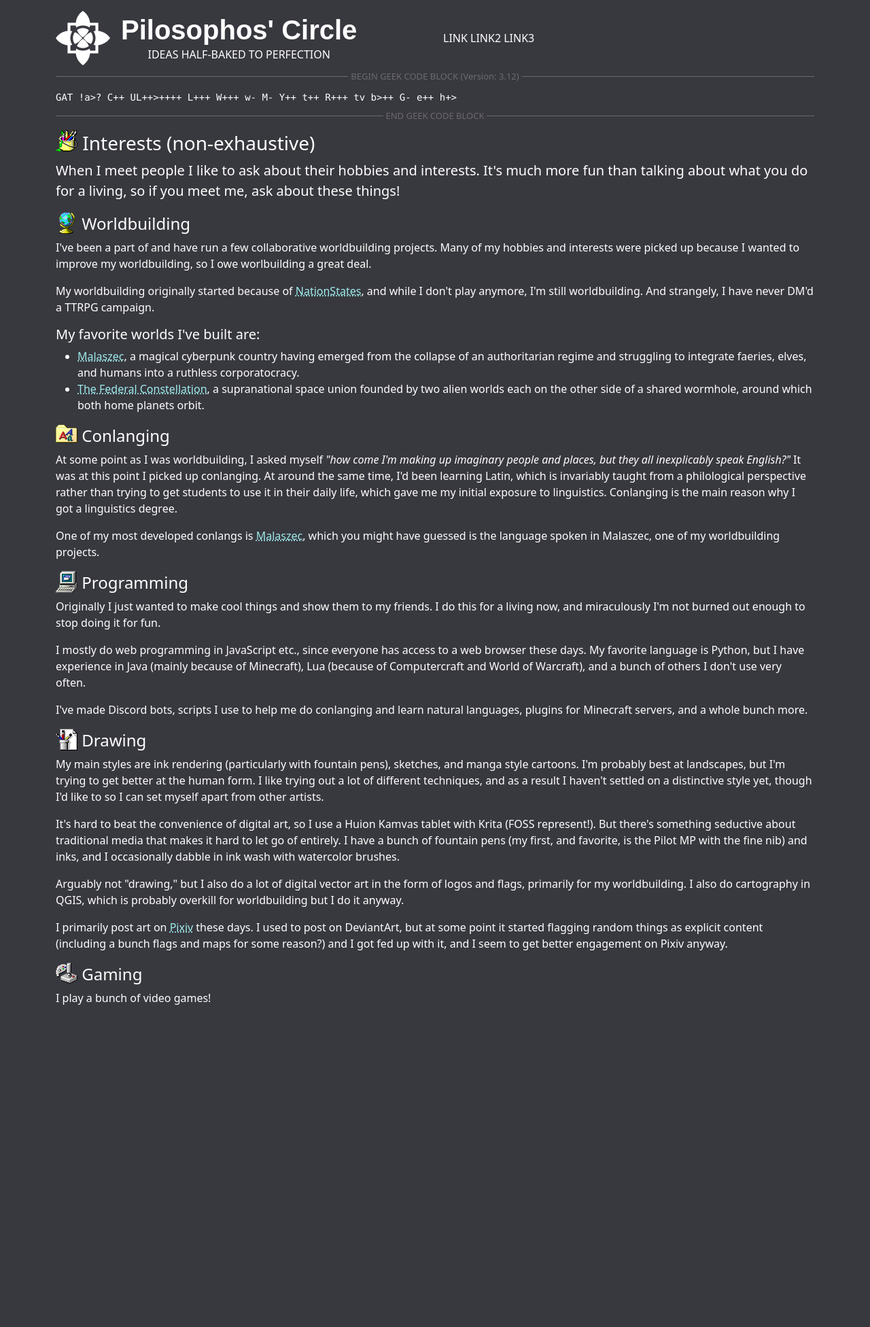
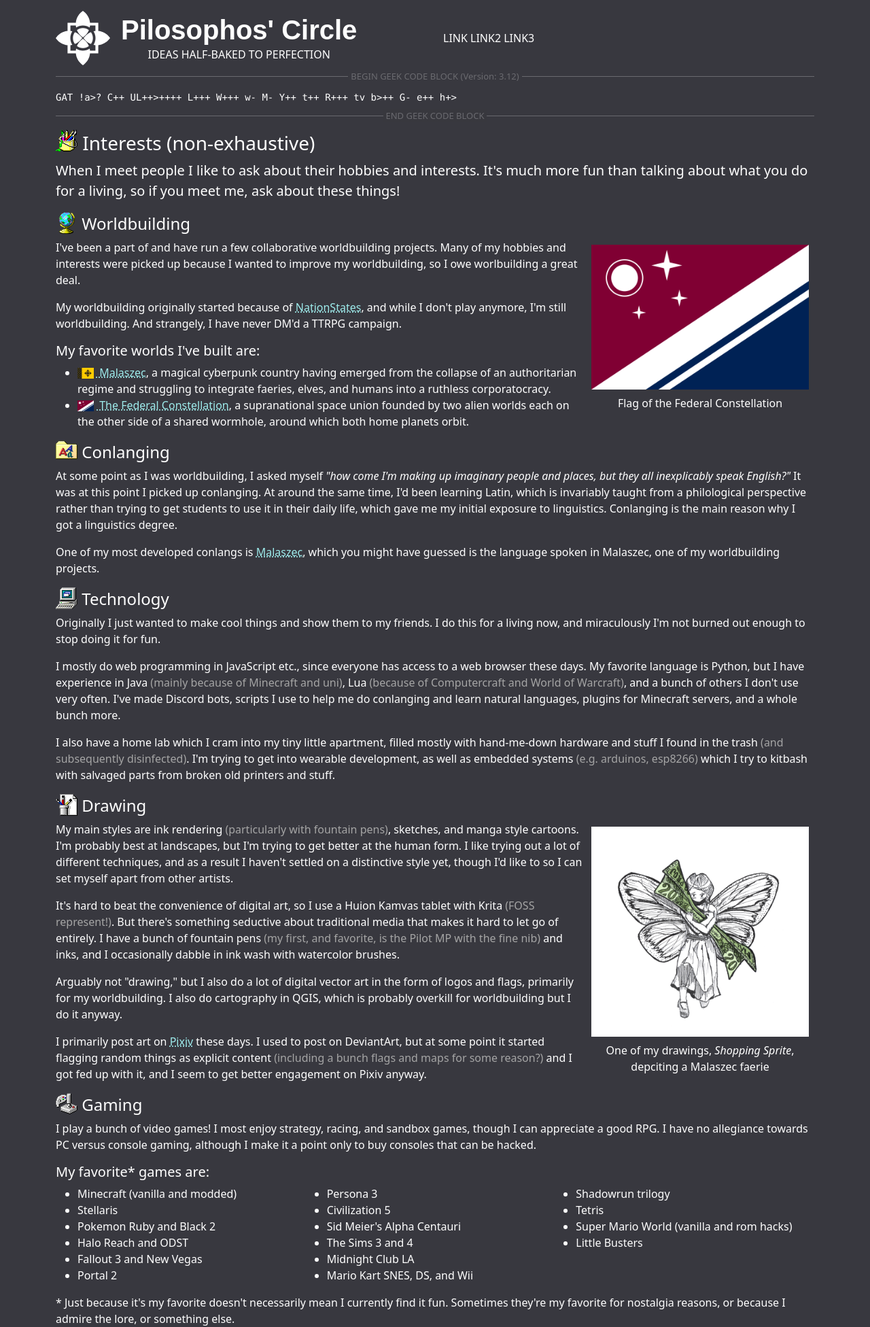
Before and after one commit to pilosophos/pilosophos-site-v1, a Jekyll site: the page built from index.html, in a window 1280 px wide. Shown: the whole page at 68% size. Built offline with Jekyll 4.4.1, drawn with Linux system fonts in a browser that asks for light colours; before the commit the page ends 1480 px from its top, so only the background shows below that.

Commit message:
add more to interests section

```diff
--- a/assets/css/main.scss
+++ b/assets/css/main.scss
@@ -19,5 +19,20 @@ a {
 
 .icon-32 {
   height: 32px;
-  width: 32px;
 }
+
+.icon-16 {
+  height: 16px;
+}
+
+figure {
+  @extend .p-2;
+
+  display: table;
+
+  figcaption {
+    display: table-caption;
+    caption-side: bottom;
+    text-align: center;
+  }
+}
--- a/assets/css/overrides/colors.scss
+++ b/assets/css/overrides/colors.scss
@@ -1,3 +1,4 @@
-$body-bg: #38383f;
+$body-bg: rgb(56, 56, 63);
 $body-color: white;
-$primary: #9eecec;
+$primary: rgb(158, 236, 236);
+$text-muted: rgb(165, 165, 165);
--- a/index.html
+++ b/index.html
@@ -24,6 +24,12 @@ layout: default
         <img src="assets/images/icons/globe_map-0.png" alt="Globe icon from Windows 95" class="icon-32"></img>
         Worldbuilding
       </h4>
+
+      <figure class="float-md-end">
+        <img src="assets/images/federal-constellation-flag.png" alt="Flag of the Federal Constellation" width="320">
+        <figcaption>Flag of the Federal Constellation</figcaption>
+      </figure>
+
       <p>
         I've been a part of and have run a few collaborative worldbuilding projects. Many of my hobbies and interests were picked up because I wanted to improve my worldbuilding, so I owe worlbuilding a great deal.
       </p>
@@ -34,10 +40,10 @@ layout: default
       <h5>My favorite worlds I've built are:</h5>
       <ul>
         <li>
-          <a href="https://nspbcanon.miraheze.org/wiki/Malaszec">Malaszec</a>, a magical cyberpunk country having emerged from the collapse of an authoritarian regime and struggling to integrate faeries, elves, and humans into a ruthless corporatocracy.
+          <a href="https://nspbcanon.miraheze.org/wiki/Malaszec"><img src="assets/images/malaszec-flag.png" class="icon-16 me-1" role="presentation"></img> Malaszec</a>, a magical cyberpunk country having emerged from the collapse of an authoritarian regime and struggling to integrate faeries, elves, and humans into a ruthless corporatocracy.
         </li>
         <li>
-          <a href="https://pilosophos.github.io/the-federal-constellation/">The Federal Constellation</a>, a supranational space union founded by two alien worlds each on the other side of a shared wormhole, around which both home planets orbit.
+          <a href="https://pilosophos.github.io/the-federal-constellation/"><img src="assets/images/federal-constellation-flag.png" class="icon-16 me-1" role="presentation"></img> The Federal Constellation</a>, a supranational space union founded by two alien worlds each on the other side of a shared wormhole, around which both home planets orbit.
         </li>
       </ul>
     </section>
@@ -58,16 +64,16 @@ layout: default
     <section>
       <h4>
         <img src="assets/images/icons/computer_explorer-3.png" alt="Computer icon from Windows 95" class="icon-32">
-        Programming
+        Technology
       </h4>
       <p>
         Originally I just wanted to make cool things and show them to my friends. I do this for a living now, and miraculously I'm not burned out enough to stop doing it for fun.
       </p>
       <p>
-        I mostly do web programming in JavaScript etc., since everyone has access to a web browser these days. My favorite language is Python, but I have experience in Java (mainly because of Minecraft), Lua (because of Computercraft and World of Warcraft), and a bunch of others I don't use very often.
+        I mostly do web programming in JavaScript etc., since everyone has access to a web browser these days. My favorite language is Python, but I have experience in Java <span class="text-muted">(mainly because of Minecraft and uni)</span>, Lua <span class="text-muted">(because of Computercraft and World of Warcraft)</span>, and a bunch of others I don't use very often. I've made Discord bots, scripts I use to help me do conlanging and learn natural languages, plugins for Minecraft servers, and a whole bunch more.
       </p>
       <p>
-        I've made Discord bots, scripts I use to help me do conlanging and learn natural languages, plugins for Minecraft servers, and a whole bunch more.
+        I also have a home lab which I cram into my tiny little apartment, filled mostly with hand-me-down hardware and stuff I found in the trash <span class="text-muted">(and subsequently disinfected)</span>. I'm trying to get into wearable development, as well as embedded systems <span class="text-muted">(e.g. arduinos, esp8266)</span> which I try to kitbash with salvaged parts from broken old printers and stuff.
       </p>
     </section>
 
@@ -76,17 +82,23 @@ layout: default
         <img src="assets/images/icons/paint_file-2.png" alt="Paint file icon from Windows 95" class="icon-32">
         Drawing
       </h4>
+
+      <figure class="float-md-end">
+        <img src="assets/images/shopping-sprite.png" alt="A picture of a faerie holding a 20 Proj banknote" width="320">
+        <figcaption>One of my drawings, <i>Shopping Sprite</i>, depciting a Malaszec faerie</figcaption>
+      </figure>
+
       <p>
-        My main styles are ink rendering <span class="muted">(particularly with fountain pens)</span>, sketches, and manga style cartoons. I'm probably best at landscapes, but I'm trying to get better at the human form. I like trying out a lot of different techniques, and as a result I haven't settled on a distinctive style yet, though I'd like to so I can set myself apart from other artists.
+        My main styles are ink rendering <span class="text-muted">(particularly with fountain pens)</span>, sketches, and manga style cartoons. I'm probably best at landscapes, but I'm trying to get better at the human form. I like trying out a lot of different techniques, and as a result I haven't settled on a distinctive style yet, though I'd like to so I can set myself apart from other artists.
       </p>
       <p>
-        It's hard to beat the convenience of digital art, so I use a Huion Kamvas tablet with Krita <span class="muted">(FOSS represent!)</span>. But there's something seductive about traditional media that makes it hard to let go of entirely. I have a bunch of fountain pens <muted>(my first, and favorite, is the Pilot MP with the fine nib)</muted> and inks, and I occasionally dabble in ink wash with watercolor brushes.
+        It's hard to beat the convenience of digital art, so I use a Huion Kamvas tablet with Krita <span class="text-muted">(FOSS represent!)</span>. But there's something seductive about traditional media that makes it hard to let go of entirely. I have a bunch of fountain pens <span class="text-muted">(my first, and favorite, is the Pilot MP with the fine nib)</span> and inks, and I occasionally dabble in ink wash with watercolor brushes.
       </p>
       <p>
         Arguably not "drawing," but I also do a lot of digital vector art in the form of logos and flags, primarily for my worldbuilding. I also do cartography in QGIS, which is probably overkill for worldbuilding but I do it anyway.
       </p>
       <p>
-        I primarily post art on <a href="https://www.pixiv.net/en/users/77474454">Pixiv</a> these days. I used to post on DeviantArt, but at some point it started flagging random things as explicit content (including a bunch flags and maps for some reason?) and I got fed up with it, and I seem to get better engagement on Pixiv anyway.
+        I primarily post art on <a href="https://www.pixiv.net/en/users/77474454">Pixiv</a> these days. I used to post on DeviantArt, but at some point it started flagging random things as explicit content <span class="text-muted">(including a bunch flags and maps for some reason?)</span> and I got fed up with it, and I seem to get better engagement on Pixiv anyway.
       </p>
     </section>
 
@@ -95,7 +107,29 @@ layout: default
         <img src="assets/images/icons/joystick-2.png" alt="Joystick icon from Windows 95" class="icon-32">
         Gaming
       </h4>
-      I play a bunch of video games!
+      <p>I play a bunch of video games! I most enjoy strategy, racing, and sandbox games, though I can appreciate a good RPG. I have no allegiance towards PC versus console gaming, although I make it a point only to buy consoles that can be hacked.</p>
+      <section>
+        <h5>My favorite* games are:</h5>
+        <ul style="column-count: 3; column-width: 250px">
+          <li>Minecraft (vanilla and modded)</li>
+          <li>Stellaris</li>
+          <li>Pokemon Ruby and Black 2</li>
+          <li>Halo Reach and ODST</li>
+          <li>Fallout 3 and New Vegas</li>
+          <li>Portal 2</li>
+          <li>Persona 3</li>
+          <li>Civilization 5</li>
+          <li>Sid Meier's Alpha Centauri</li>
+          <li>The Sims 3 and 4</li>
+          <li>Midnight Club LA</li>
+          <li>Mario Kart SNES, DS, and Wii</li>
+          <li>Shadowrun trilogy</li>
+          <li>Tetris</li>
+          <li>Super Mario World (vanilla and rom hacks)</li>
+          <li>Little Busters</li>
+        </ul>
+        * Just because it's my favorite doesn't necessarily mean I currently find it fun. Sometimes they're my favorite for nostalgia reasons, or because I admire the lore, or something else.
+      </section>
     </section>
   </section>
 </main>
```
Also changed, not shown: assets/images/federal-constellation-flag.png (added), assets/images/malaszec-flag.png (added), assets/images/shopping-sprite.png (added).
